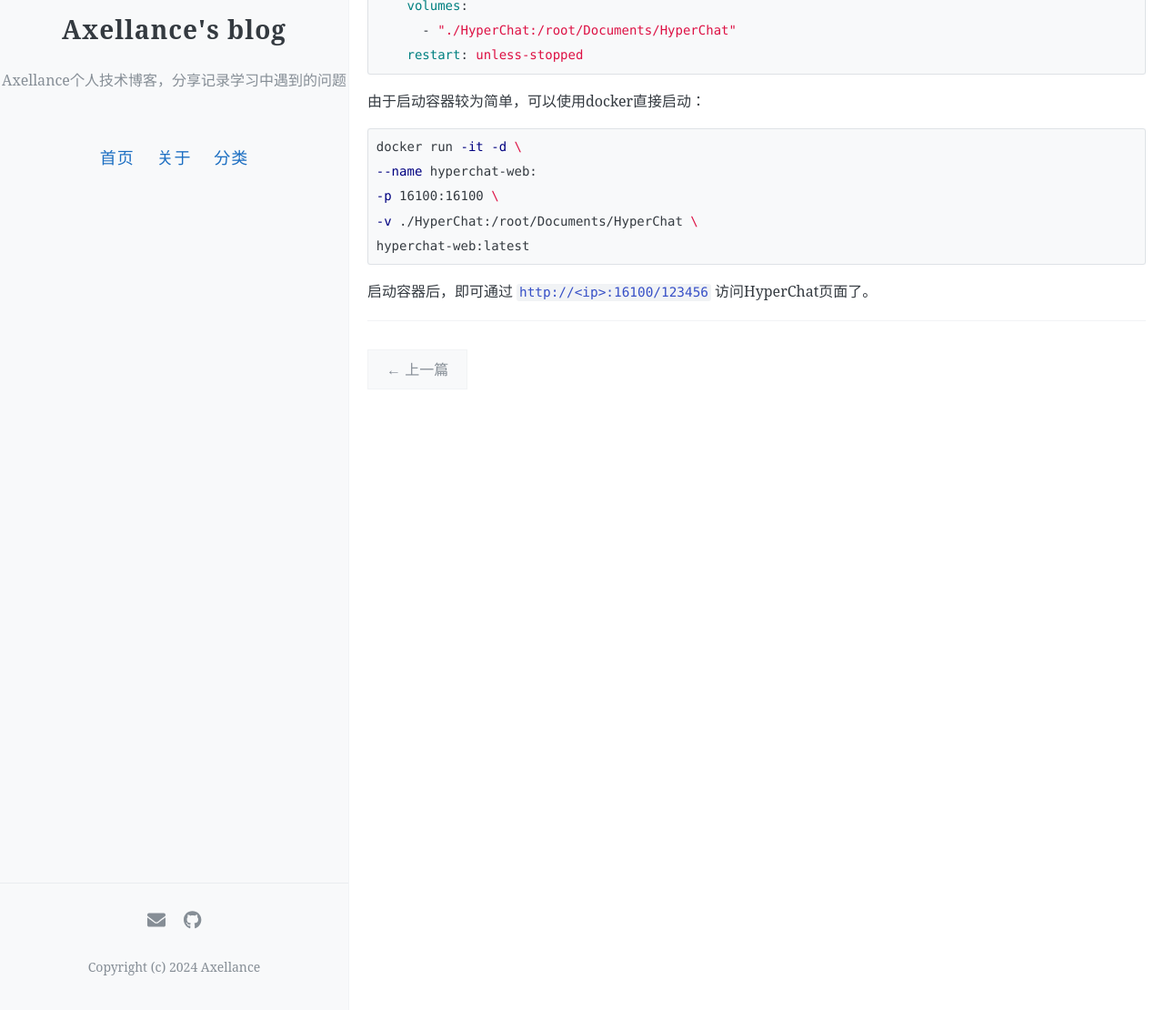
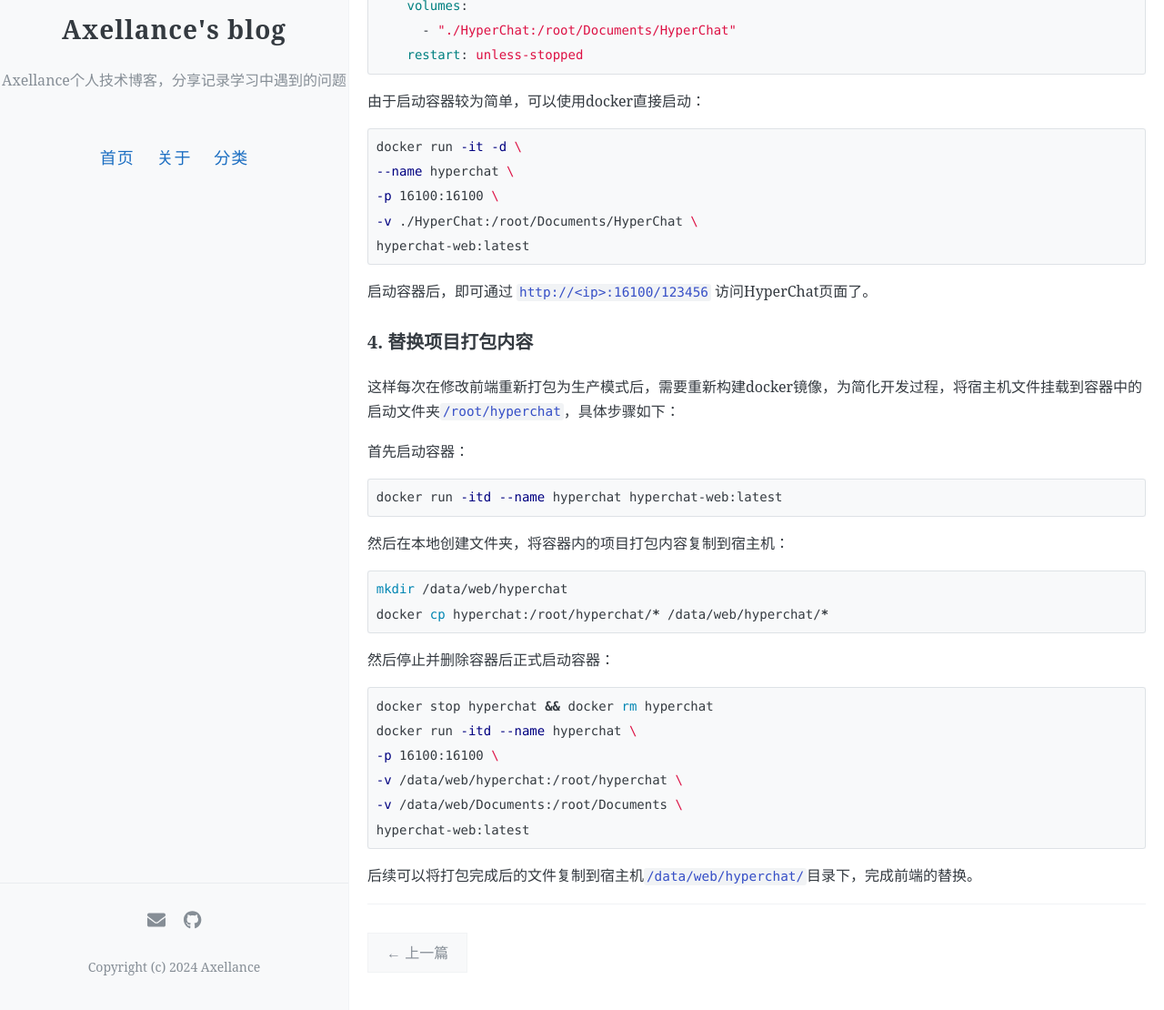
Before and after one commit to Axellance/axellance.github.io, a Jekyll site: the page built from _posts/2025-07-02-MCP客户端HyperChat打包及镜像构建.md, in a window 1280 px wide and 1400 px high, scrolled down 4586 px. Shown: the part 290-1400 px from the top of the window at 91% size. Built offline with Jekyll 4.4.1, drawn with Linux system fonts in a browser that asks for light colours.

Commit message:
不重新构建镜像的前提下替换前端打包文件

````diff
--- a/_posts/2025-07-02-MCP客户端HyperChat打包及镜像构建.md
+++ b/_posts/2025-07-02-MCP客户端HyperChat打包及镜像构建.md
@@ -205,10 +205,40 @@ services:
 
 ```shell
 docker run -it -d \
---name hyperchat-web:
+--name hyperchat \
 -p 16100:16100 \
 -v ./HyperChat:/root/Documents/HyperChat \
 hyperchat-web:latest
 ```
 
 启动容器后，即可通过 `http://<ip>:16100/123456` 访问HyperChat页面了。
+
+### 4. 替换项目打包内容
+
+这样每次在修改前端重新打包为生产模式后，需要重新构建docker镜像，为简化开发过程，将宿主机文件挂载到容器中的启动文件夹`/root/hyperchat`，具体步骤如下：
+
+首先启动容器：
+
+```shell
+docker run -itd --name hyperchat hyperchat-web:latest
+```
+
+然后在本地创建文件夹，将容器内的项目打包内容复制到宿主机：
+
+```shell
+mkdir /data/web/hyperchat
+docker cp hyperchat:/root/hyperchat/* /data/web/hyperchat/*
+```
+
+然后停止并删除容器后正式启动容器：
+
+```shell
+docker stop hyperchat && docker rm hyperchat
+docker run -itd --name hyperchat \
+-p 16100:16100 \
+-v /data/web/hyperchat:/root/hyperchat \
+-v /data/web/Documents:/root/Documents \
+hyperchat-web:latest
+```
+
+后续可以将打包完成后的文件复制到宿主机`/data/web/hyperchat/`目录下，完成前端的替换。
````
